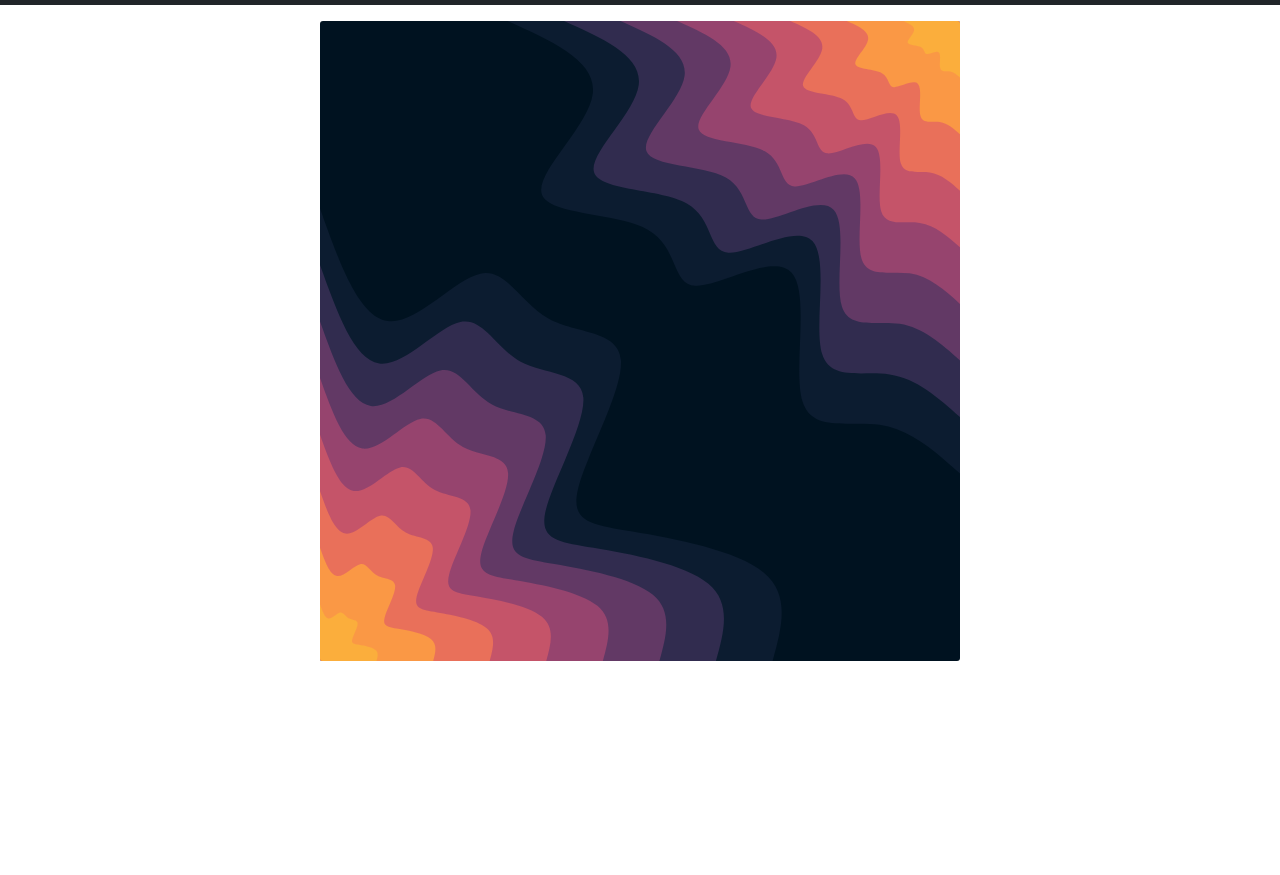
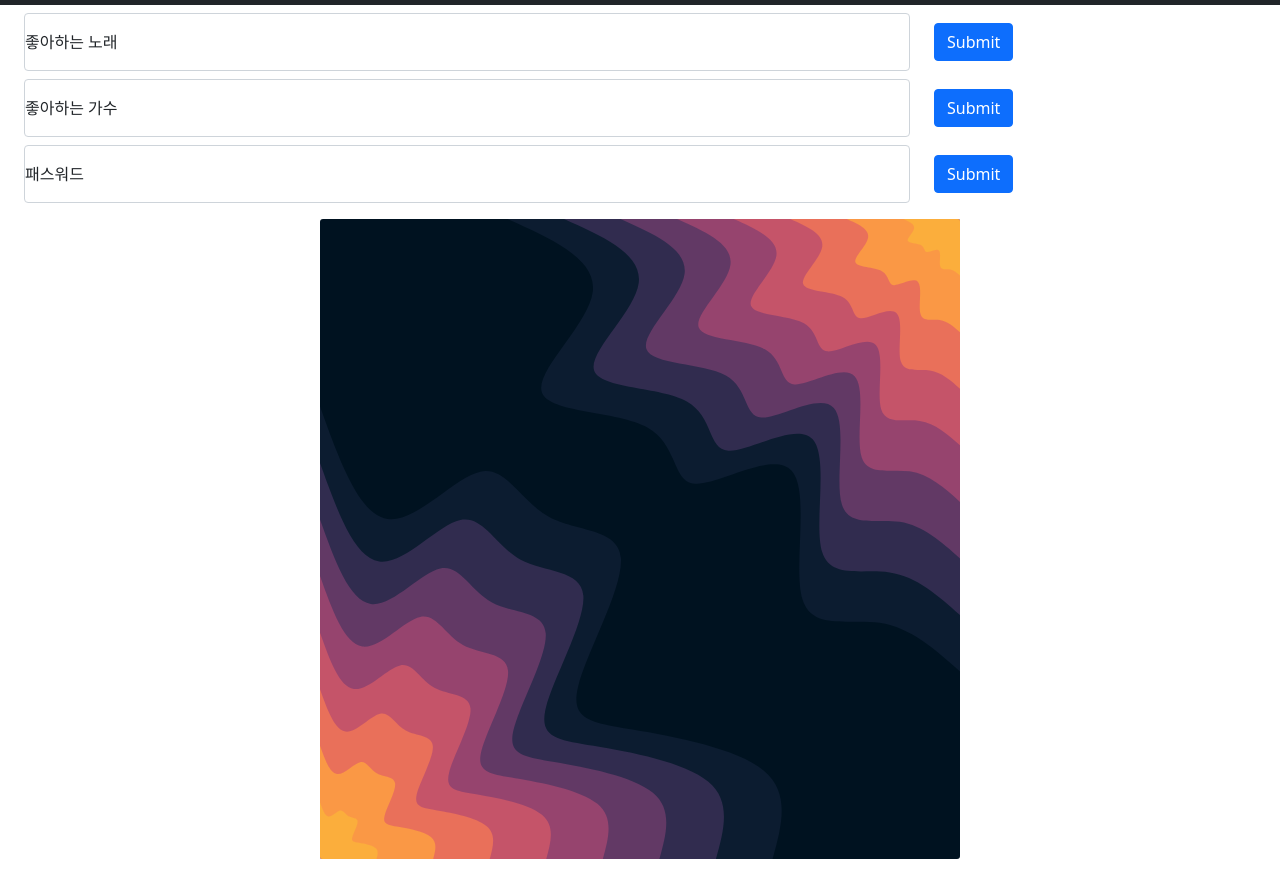
Before and after one commit to bwoh/webchap19pre, a website: page views/index.html in a window 1280 px wide. Shown: the part 51-926 px from the top of the page. Before the commit the page ends 800 px from the top, so only its background shows below. Drawn offline with nearby package versions, Linux system fonts and the light colour scheme.

Commit message:
🚀 finish project

```diff
--- a/views/index.html
+++ b/views/index.html
@@ -3,18 +3,15 @@
   <head>
     <meta charset="UTF-8" />
     <title>Express</title>
+    <meta name="viewport" content="width=device-width, initial-scale=1" />
+
     <link
       href="https://cdn.jsdelivr.net/npm/bootstrap@5.1.3/dist/css/bootstrap.min.css"
       rel="stylesheet"
       integrity="sha384-1BmE4kWBq78iYhFldvKuhfTAU6auU8tT94WrHftjDbrCEXSU1oBoqyl2QvZ6jIW3"
       crossorigin="anonymous"
     />
-    <style>
-      .card-text {
-        text-overflow: ellipsis;
-        text-shadow: 2px 2px gray;
-      }
-    </style>
+    <style></style>
   </head>
   <body>
     <nav class="navbar navbar-expand-lg navbar-dark bg-dark">
@@ -90,9 +87,86 @@
         </div>
       </div>
     </nav>
+
+    <form
+      class="container row align-items-center mt-2"
+      action="/song"
+      method="get"
+    >
+      <div class="form-floating col-10">
+        <input
+          type="text"
+          class="form-control"
+          name="title"
+          id="title"
+          placeholder="노래 제목"
+        />
+        <label for="title">좋아하는 노래</label>
+      </div>
+      <div class="col-1">
+        <button type="submit" class="btn btn-primary">Submit</button>
+      </div>
+    </form>
+
+    <form
+      class="container row align-items-center mt-2"
+      action="/singer"
+      method="post"
+    >
+      <div class="form-floating col-10">
+        <input
+          type="text"
+          class="form-control"
+          name="singer"
+          id="singer"
+          placeholder="가수 이름"
+        />
+        <label for="singer">좋아하는 가수</label>
+      </div>
+      <div class="col-1">
+        <button type="submit" class="btn btn-primary">Submit</button>
+      </div>
+    </form>
+
+    <form
+      class="container row align-items-center mt-2"
+      action="/login"
+      method="post"
+      onsubmit="submitPassword(this)"
+    >
+      <input type="hidden" name="passwordEnc" />
+      <div class="form-floating col-10">
+        <input
+          type="password"
+          class="form-control"
+          name="password"
+          id="password"
+          placeholder="pass"
+        />
+        <label for="password">패스워드</label>
+      </div>
+      <div class="col-1">
+        <button type="submit" class="btn btn-primary">Submit</button>
+      </div>
+    </form>
+
     <div class="text-center">
       <img class="card-img w-50 m-3" src="/images/scene.svg" />
     </div>
+
+    <script
+      src="https://cdnjs.cloudflare.com/ajax/libs/js-sha256/0.9.0/sha256.min.js"
+      integrity="sha512-szJ5FSo9hEmXXe7b5AUVtn/WnL8a5VofnFeYC2i2z03uS2LhAch7ewNLbl5flsEmTTimMN0enBZg/3sQ+YOSzQ=="
+      crossorigin="anonymous"
+      referrerpolicy="no-referrer"
+    ></script>
+    <script>
+      function submitPassword(form) {
+        form.passwordEnc.value = sha256(form.password.value);
+        form.password.value = "";
+        form.submit();
+      }
+    </script>
 
     <script
       src="https://cdn.jsdelivr.net/npm/bootstrap@5.1.3/dist/js/bootstrap.bundle.min.js"
```
Also changed, not shown: src/index.js (+23 -2 lines).
